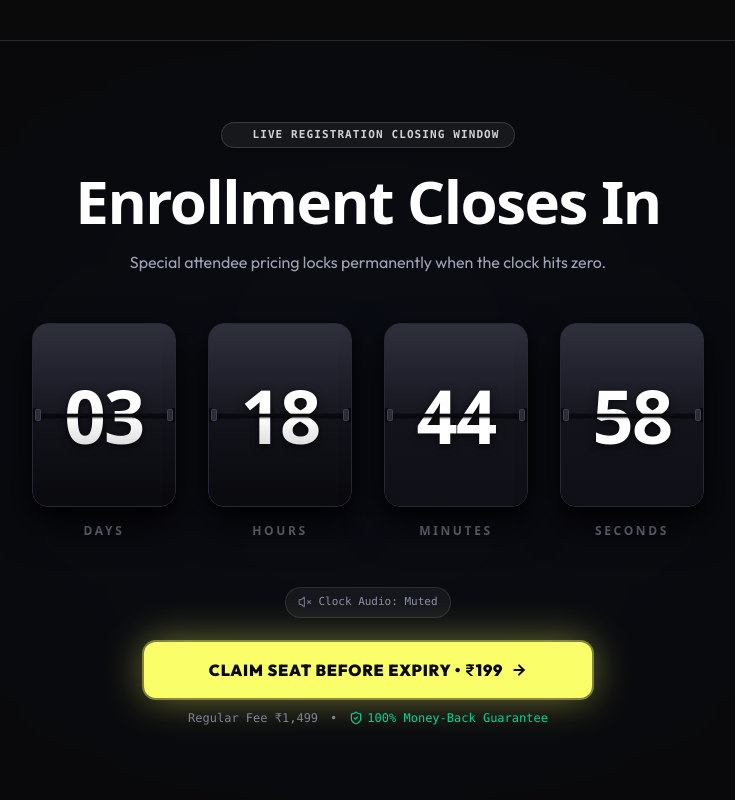
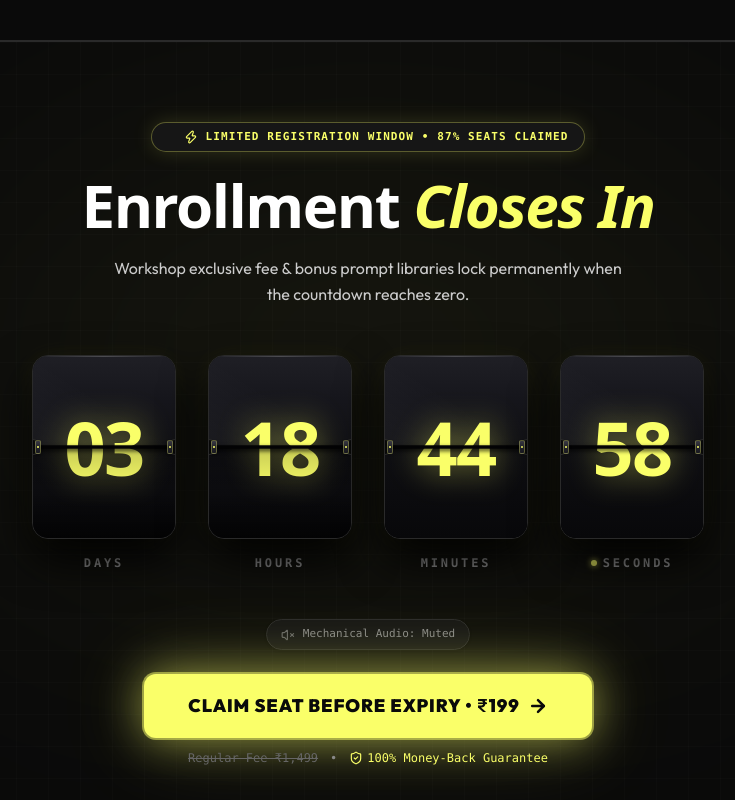
Before and after one commit to saasaisetup/aiwaychallenge, a Next.js app: page / in a window 1280 px wide. Shown: the part 1100-1900 px from the top of the page, without its empty margins (272-1007 px from the left). Built offline with nearby package versions, Linux system fonts and the light colour scheme; no server answers; a web font is replaced by a local one.

Commit message:
feat: upgrade mechanical split-flap flip clock to premium design in website colors (#faff69 voltage yellow & obsidian)

```diff
--- a/src/components/FlipCountdownTimer.tsx
+++ b/src/components/FlipCountdownTimer.tsx
@@ -1,22 +1,29 @@
 "use client";
 
 import React, { useState, useEffect, useRef } from "react";
-import { motion, AnimatePresence } from "framer-motion";
-import { ArrowRight, Volume2, VolumeX, ShieldCheck } from "lucide-react";
+import { motion } from "framer-motion";
+import { ArrowRight, Volume2, VolumeX, ShieldCheck, Zap } from "lucide-react";
 
 interface FlipDigitProps {
   current: string;
   previous: string;
   label: string;
   size?: "sm" | "md" | "lg";
+  isTickingUnit?: boolean;
 }
 
 /**
- * 3D Split-Flap Single Card Unit
- * Matches the uploaded screenshot with exact dark graphite cards,
- * horizontal split groove, left/right hinge notches, and realistic 3D flipping.
+ * Ultra-Premium 3D Mechanical Split-Flap Single Card
+ * Crafted with obsidian brushed carbon plates, ClickHouse Electric Voltage Yellow typography,
+ * precision-milled center groove with cutout notches, and mechanical hinge rivets.
  */
-function FlipCard({ current, previous, label, size = "md" }: FlipDigitProps) {
+function FlipCard({
+  current,
+  previous,
+  label,
+  size = "md",
+  isTickingUnit = false,
+}: FlipDigitProps) {
   const [flipping, setFlipping] = useState(false);
   const [displayPrevious, setDisplayPrevious] = useState(previous);
   const [displayCurrent, setDisplayCurrent] = useState(current);
@@ -51,63 +58,77 @@ function FlipCard({ current, previous, label, size = "md" }: FlipDigitProps) {
       : "text-4xl sm:text-5xl md:text-6xl lg:text-7xl";
 
   return (
-    <div className="flex flex-col items-center">
-      {/* 3D Card Container */}
-      <div className={`relative ${cardDimensions} select-none perspective-[1000px]`}>
-        {/* Outer Bevel & Deep Ambient Shadow */}
-        <div className="relative w-full h-full rounded-2xl overflow-hidden bg-[#16171f] border border-[#262835] shadow-[0_18px_38px_rgba(0,0,0,0.85),0_4px_12px_rgba(0,0,0,0.6)]">
+    <div className="flex flex-col items-center group">
+      {/* 3D Card Container with ClickHouse Voltage Aura */}
+      <div className={`relative ${cardDimensions} select-none perspective-[1200px]`}>
+        {/* Ambient Voltage Glow beneath card */}
+        <div className="absolute inset-0 rounded-2xl bg-[#faff69]/10 blur-xl opacity-0 group-hover:opacity-100 transition-opacity duration-500 pointer-events-none" />
+
+        {/* Outer Obsidian Frame with Hairline Border */}
+        <div className="relative w-full h-full rounded-2xl overflow-hidden bg-[#0e0e11] border border-[#2a2a2a] group-hover:border-[#faff69]/50 shadow-[0_20px_45px_rgba(0,0,0,0.95),0_0_25px_rgba(250,255,105,0.06)] transition-all duration-300">
 
           {/* ============================================================ */}
-          {/* LAYER 1: STATIC TOP (Shows Incoming/Current Value)            */}
+          {/* LAYER 1: STATIC TOP FLAP (Shows Incoming/Current Value)      */}
           {/* ============================================================ */}
-          <div className="absolute top-0 left-0 right-0 h-1/2 overflow-hidden bg-gradient-to-b from-[#1e202c] to-[#161720] border-b border-[#0b0c10]">
+          <div className="absolute top-0 left-0 right-0 h-1/2 overflow-hidden bg-gradient-to-b from-[#1f1f25] via-[#16161c] to-[#111115] border-b border-[#060608]">
+            {/* Top Specular Hairline Highlight */}
+            <div className="absolute inset-x-0 top-0 h-[1px] bg-gradient-to-r from-transparent via-white/20 to-transparent" />
+
+            {/* Subtle Diagonal Sheen */}
+            <div className="absolute inset-0 bg-gradient-to-tr from-white/[0.04] via-transparent to-transparent pointer-events-none" />
+
             <div className="absolute top-0 left-0 right-0 h-[200%] flex items-center justify-center">
-              <span className={`${fontSizes} font-black font-sans tracking-tight text-white drop-shadow-[0_2px_4px_rgba(0,0,0,0.7)]`}>
+              <span
+                className={`${fontSizes} font-black font-sans tracking-tight text-[#faff69] drop-shadow-[0_0_16px_rgba(250,255,105,0.45)]`}
+              >
                 {displayCurrent}
               </span>
             </div>
-            {/* Top Gloss Highlight */}
-            <div className="absolute inset-0 bg-gradient-to-b from-white/[0.07] to-transparent pointer-events-none" />
           </div>
 
           {/* ============================================================ */}
-          {/* LAYER 2: STATIC BOTTOM (Shows Outgoing/Previous Value)         */}
+          {/* LAYER 2: STATIC BOTTOM FLAP (Shows Outgoing/Previous Value)  */}
           {/* ============================================================ */}
-          <div className="absolute bottom-0 left-0 right-0 h-1/2 overflow-hidden bg-gradient-to-b from-[#13141b] to-[#0f1016] border-t border-[#0b0c10]">
+          <div className="absolute bottom-0 left-0 right-0 h-1/2 overflow-hidden bg-gradient-to-b from-[#0f0f13] to-[#08080a] border-t border-[#060608]">
             <div className="absolute bottom-0 left-0 right-0 h-[200%] flex items-center justify-center">
-              <span className={`${fontSizes} font-black font-sans tracking-tight text-white drop-shadow-[0_2px_4px_rgba(0,0,0,0.7)]`}>
+              <span
+                className={`${fontSizes} font-black font-sans tracking-tight text-[#faff69] drop-shadow-[0_0_16px_rgba(250,255,105,0.45)]`}
+              >
                 {displayPrevious}
               </span>
             </div>
-            {/* Bottom Inner Gradient Shadow */}
-            <div className="absolute inset-0 bg-gradient-to-t from-black/40 to-transparent pointer-events-none" />
+            {/* Deep Mechanical Inset Shadow */}
+            <div className="absolute inset-0 bg-gradient-to-t from-black/60 via-transparent to-black/20 pointer-events-none" />
           </div>
 
           {/* ============================================================ */}
-          {/* LAYER 3: FLIPPING TOP FLAP (Folds Down from 0° to -90°)       */}
+          {/* LAYER 3: FLIPPING TOP FLAP (Folds Down from 0° to -90°)     */}
           {/* ============================================================ */}
           {flipping && (
             <motion.div
               key={`top-${displayPrevious}-${displayCurrent}`}
               initial={{ rotateX: 0 }}
               animate={{ rotateX: -90 }}
-              transition={{ duration: 0.28, ease: "easeIn" }}
+              transition={{ duration: 0.28, ease: [0.4, 0, 0.2, 1] }}
               style={{
                 transformOrigin: "bottom",
                 backfaceVisibility: "hidden",
                 transformStyle: "preserve-3d",
               }}
-              className="absolute top-0 left-0 right-0 h-1/2 overflow-hidden bg-gradient-to-b from-[#1e202c] to-[#161720] border-b border-[#0b0c10] z-20"
+              className="absolute top-0 left-0 right-0 h-1/2 overflow-hidden bg-gradient-to-b from-[#1f1f25] via-[#16161c] to-[#111115] border-b border-[#060608] z-20"
             >
+              <div className="absolute inset-x-0 top-0 h-[1px] bg-gradient-to-r from-transparent via-white/20 to-transparent" />
               <div className="absolute top-0 left-0 right-0 h-[200%] flex items-center justify-center">
-                <span className={`${fontSizes} font-black font-sans tracking-tight text-white drop-shadow-[0_2px_4px_rgba(0,0,0,0.7)]`}>
+                <span
+                  className={`${fontSizes} font-black font-sans tracking-tight text-[#faff69] drop-shadow-[0_0_16px_rgba(250,255,105,0.45)]`}
+                >
                   {displayPrevious}
                 </span>
               </div>
-              {/* Darkening Shadow as Flap Rotates Away */}
+              {/* Dynamic Cast Shadow darkening as flap rotates away from light */}
               <motion.div
                 initial={{ opacity: 0 }}
-                animate={{ opacity: 0.65 }}
+                animate={{ opacity: 0.75 }}
                 transition={{ duration: 0.28, ease: "easeIn" }}
                 className="absolute inset-0 bg-black pointer-events-none"
               />
@@ -115,58 +136,69 @@ function FlipCard({ current, previous, label, size = "md" }: FlipDigitProps) {
           )}
 
           {/* ============================================================ */}
-          {/* LAYER 4: FLIPPING BOTTOM FLAP (Folds Down from 90° to 0°)      */}
+          {/* LAYER 4: FLIPPING BOTTOM FLAP (Folds Down from 90° to 0°)    */}
           {/* ============================================================ */}
           {flipping && (
             <motion.div
               key={`bottom-${displayPrevious}-${displayCurrent}`}
               initial={{ rotateX: 90 }}
               animate={{ rotateX: 0 }}
-              transition={{ duration: 0.28, delay: 0.27, ease: "easeOut" }}
+              transition={{ duration: 0.28, delay: 0.26, ease: [0.16, 1, 0.3, 1] }}
               style={{
                 transformOrigin: "top",
                 backfaceVisibility: "hidden",
                 transformStyle: "preserve-3d",
               }}
-              className="absolute bottom-0 left-0 right-0 h-1/2 overflow-hidden bg-gradient-to-b from-[#13141b] to-[#0f1016] border-t border-[#0b0c10] z-20"
+              className="absolute bottom-0 left-0 right-0 h-1/2 overflow-hidden bg-gradient-to-b from-[#0f0f13] to-[#08080a] border-t border-[#060608] z-20"
             >
               <div className="absolute bottom-0 left-0 right-0 h-[200%] flex items-center justify-center">
-                <span className={`${fontSizes} font-black font-sans tracking-tight text-white drop-shadow-[0_2px_4px_rgba(0,0,0,0.7)]`}>
+                <span
+                  className={`${fontSizes} font-black font-sans tracking-tight text-[#faff69] drop-shadow-[0_0_16px_rgba(250,255,105,0.45)]`}
+                >
                   {displayCurrent}
                 </span>
               </div>
-              {/* Lightening Shadow as Flap Lands */}
+              {/* Lightening Shadow clearing as flap lands */}
               <motion.div
-                initial={{ opacity: 0.55 }}
+                initial={{ opacity: 0.7 }}
                 animate={{ opacity: 0 }}
-                transition={{ duration: 0.28, delay: 0.27, ease: "easeOut" }}
+                transition={{ duration: 0.28, delay: 0.26, ease: "easeOut" }}
                 className="absolute inset-0 bg-black pointer-events-none"
               />
             </motion.div>
           )}
 
           {/* ============================================================ */}
-          {/* MECHANICAL HARDWARE: Center Slit & Left/Right Notches        */}
+          {/* PRECISION HARDWARE: Center Slit, Notches & Titanium Rivets  */}
           {/* ============================================================ */}
-          {/* Center Split Groove Line */}
-          <div className="absolute top-1/2 left-0 right-0 -translate-y-1/2 h-[2.5px] bg-[#090a0d] z-30 shadow-[0_1px_2px_rgba(0,0,0,0.9)]" />
+          {/* Center Split Milled Groove */}
+          <div className="absolute top-1/2 left-0 right-0 -translate-y-1/2 h-[3px] bg-[#050507] z-30 shadow-[0_2px_4px_rgba(0,0,0,0.95)] border-y border-black/80" />
 
-          {/* Left Cutout Notch */}
-          <div className="absolute left-0 top-1/2 -translate-y-1/2 -translate-x-1/2 w-3.5 h-3.5 rounded-full bg-[#0a0a0c] z-40 border border-black/40" />
-          {/* Left Mechanical Metal Hinge Tab */}
-          <div className="absolute left-0.5 top-1/2 -translate-y-1/2 w-1.5 h-3 rounded-[2px] bg-[#2a2c3a] border border-white/10 z-40 shadow-sm" />
+          {/* Left Semi-Circular Cutout Notch */}
+          <div className="absolute left-0 top-1/2 -translate-y-1/2 -translate-x-1/2 w-4 h-4 rounded-full bg-[#0a0a0a] z-40 border border-[#2a2a2a] shadow-inner" />
+          {/* Left Titanium Hinge Bracket with Yellow Accent Dot */}
+          <div className="absolute left-0.5 top-1/2 -translate-y-1/2 w-1.5 h-3.5 rounded-[2px] bg-gradient-to-b from-[#3a3a44] via-[#24242c] to-[#181820] border border-[#faff69]/30 z-40 shadow-sm flex items-center justify-center">
+            <span className="w-0.5 h-0.5 rounded-full bg-[#faff69]" />
+          </div>
 
-          {/* Right Cutout Notch */}
-          <div className="absolute right-0 top-1/2 -translate-y-1/2 translate-x-1/2 w-3.5 h-3.5 rounded-full bg-[#0a0a0c] z-40 border border-black/40" />
-          {/* Right Mechanical Metal Hinge Tab */}
-          <div className="absolute right-0.5 top-1/2 -translate-y-1/2 w-1.5 h-3 rounded-[2px] bg-[#2a2c3a] border border-white/10 z-40 shadow-sm" />
+          {/* Right Semi-Circular Cutout Notch */}
+          <div className="absolute right-0 top-1/2 -translate-y-1/2 translate-x-1/2 w-4 h-4 rounded-full bg-[#0a0a0a] z-40 border border-[#2a2a2a] shadow-inner" />
+          {/* Right Titanium Hinge Bracket with Yellow Accent Dot */}
+          <div className="absolute right-0.5 top-1/2 -translate-y-1/2 w-1.5 h-3.5 rounded-[2px] bg-gradient-to-b from-[#3a3a44] via-[#24242c] to-[#181820] border border-[#faff69]/30 z-40 shadow-sm flex items-center justify-center">
+            <span className="w-0.5 h-0.5 rounded-full bg-[#faff69]" />
+          </div>
         </div>
       </div>
 
-      {/* Label Underneath (DAYS, HOURS, MINUTES, SECONDS) */}
-      <span className="mt-3.5 sm:mt-4 text-[11px] sm:text-xs font-bold uppercase tracking-[0.22em] text-[#787c8e] font-sans">
-        {label}
-      </span>
+      {/* Luxury Monospace Label Underneath with Website Voltage Typography */}
+      <div className="mt-3.5 sm:mt-4 flex items-center gap-1.5">
+        {isTickingUnit && (
+          <span className="w-1.5 h-1.5 rounded-full bg-[#faff69] shadow-[0_0_6px_#faff69] animate-pulse" />
+        )}
+        <span className="text-[11px] sm:text-xs font-mono font-bold uppercase tracking-[0.24em] text-[#888888] group-hover:text-[#faff69] transition-colors">
+          {label}
+        </span>
+      </div>
     </div>
   );
 }
@@ -188,7 +220,7 @@ interface FlipCountdownTimerProps {
 
 export default function FlipCountdownTimer({
   title = "Enrollment Closes In",
-  subtitle = "Special attendee pricing locks permanently when the clock hits zero.",
+  subtitle = "Workshop exclusive fee & bonus prompt libraries lock permanently when the countdown reaches zero.",
   onOpenCheckout,
   showCTA = true,
   ctaText = "CLAIM SEAT BEFORE EXPIRY • ₹199",
@@ -201,48 +233,61 @@ export default function FlipCountdownTimer({
   initialSeconds = 4,
 }: FlipCountdownTimerProps) {
   const cardSize = size || (variant === "slides" || variant === "card" ? "sm" : "md");
+
   // Real seconds calculation starting from exact screenshot numbers: 03d 18h 45m 04s
   const totalStartingSeconds =
     initialDays * 86400 + initialHours * 3600 + initialMinutes * 60 + initialSeconds;
 
   const [secondsRemaining, setSecondsRemaining] = useState(totalStartingSeconds);
-  const [mounted, setMounted] = useState(false);
   const [soundEnabled, setSoundEnabled] = useState(false);
   const audioContextRef = useRef<AudioContext | null>(null);
 
-  // Audio click synthesizer for authentic mechanical split-flap click
+  // High-fidelity dual-click synthesizer for authentic Solari split-flap click
   const playMechanicalClick = () => {
     if (!soundEnabled) return;
     try {
       if (!audioContextRef.current) {
-        const AudioCtx = window.AudioContext || (window as unknown as { webkitAudioContext: typeof AudioContext }).webkitAudioContext;
+        const AudioCtx =
+          window.AudioContext ||
+          (window as unknown as { webkitAudioContext: typeof AudioContext }).webkitAudioContext;
         audioContextRef.current = new AudioCtx();
       }
       const ctx = audioContextRef.current;
       if (ctx.state === "suspended") ctx.resume();
 
-      const osc = ctx.createOscillator();
-      const gain = ctx.createGain();
+      const now = ctx.currentTime;
 
-      osc.type = "sine";
-      osc.frequency.setValueAtTime(800, ctx.currentTime);
-      osc.frequency.exponentialRampToValueAtTime(120, ctx.currentTime + 0.04);
+      // 1. Primary Flap Release Tick
+      const osc1 = ctx.createOscillator();
+      const gain1 = ctx.createGain();
+      osc1.type = "triangle";
+      osc1.frequency.setValueAtTime(1400, now);
+      osc1.frequency.exponentialRampToValueAtTime(320, now + 0.025);
+      gain1.gain.setValueAtTime(0.09, now);
+      gain1.gain.exponentialRampToValueAtTime(0.001, now + 0.025);
+      osc1.connect(gain1);
+      gain1.connect(ctx.destination);
+      osc1.start(now);
+      osc1.stop(now + 0.028);
 
-      gain.gain.setValueAtTime(0.08, ctx.currentTime);
-      gain.gain.exponentialRampToValueAtTime(0.001, ctx.currentTime + 0.04);
-
-      osc.connect(gain);
-      gain.connect(ctx.destination);
-
-      osc.start();
-      osc.stop(ctx.currentTime + 0.045);
+      // 2. Secondary Flap Land Slap
+      const osc2 = ctx.createOscillator();
+      const gain2 = ctx.createGain();
+      osc2.type = "sine";
+      osc2.frequency.setValueAtTime(480, now + 0.03);
+      osc2.frequency.exponentialRampToValueAtTime(80, now + 0.06);
+      gain2.gain.setValueAtTime(0.07, now + 0.03);
+      gain2.gain.exponentialRampToValueAtTime(0.001, now + 0.06);
+      osc2.connect(gain2);
+      gain2.connect(ctx.destination);
+      osc2.start(now + 0.03);
+      osc2.stop(now + 0.065);
     } catch {
-      // Audio autoplay policy fallback
+      // Audio policy safe fallback
     }
   };
 
   useEffect(() => {
-    setMounted(true);
     const interval = setInterval(() => {
       setSecondsRemaining((prev) => {
         if (prev <= 0) return 0;
@@ -290,32 +335,46 @@ export default function FlipCountdownTimer({
 
   const containerBg =
     variant === "slides"
-      ? "bg-[#070e2b]/90 backdrop-blur-xl border border-white/20 rounded-3xl p-6 sm:p-8 shadow-2xl"
+      ? "bg-[#070e2b]/95 backdrop-blur-xl border border-white/20 rounded-3xl p-6 sm:p-8 shadow-2xl"
       : variant === "card"
       ? "bg-transparent py-4"
-      : "bg-[#0a0a0c] py-14 sm:py-20";
+      : "bg-[#0a0a0a] py-14 sm:py-20 border-y border-[#2a2a2a]";
 
   return (
     <section className={`relative overflow-hidden ${containerBg} text-white`}>
-      {/* Background Radial Glow */}
-      <div className="absolute top-1/2 left-1/2 -translate-x-1/2 -translate-y-1/2 w-[700px] h-[350px] bg-blue-600/[0.05] blur-[140px] pointer-events-none rounded-full" />
+      {/* ClickHouse Electric Yellow Ambient Voltage Bloom (Matches Website Colors) */}
+      <div className="absolute top-1/2 left-1/2 -translate-x-1/2 -translate-y-1/2 w-[850px] h-[400px] bg-gradient-to-b from-[#faff69]/15 via-[#faff69]/5 to-transparent blur-[160px] pointer-events-none rounded-full" />
+
+      {/* Cyber Grid Texture Overlay */}
+      <div className="absolute inset-0 cyber-grid pointer-events-none opacity-40" />
 
       <div className="max-w-5xl mx-auto px-4 sm:px-6 relative z-10">
-        {/* Top Urgency Header */}
-        <div className={`text-center max-w-2xl mx-auto ${variant === "slides" || variant === "card" ? "mb-6 sm:mb-8" : "mb-8 sm:mb-12"}`}>
-          {/* Subtle Live Status Pill */}
-          <div className="inline-flex items-center gap-2 px-3.5 py-1 rounded-full bg-white/[0.06] border border-white/15 text-[11px] font-mono font-semibold tracking-widest uppercase text-white/80 mb-3 sm:mb-4 shadow-sm">
-            <span className="w-2 h-2 rounded-full bg-red-500 animate-ping inline-block" />
-            <span>LIVE REGISTRATION CLOSING WINDOW</span>
+        {/* Top Urgency Header in Website Brand Colors */}
+        <div
+          className={`text-center max-w-2xl mx-auto ${
+            variant === "slides" || variant === "card" ? "mb-6 sm:mb-8" : "mb-8 sm:mb-12"
+          }`}
+        >
+          {/* Pulsing Electric Yellow Live Status Pill */}
+          <div className="inline-flex items-center gap-2 px-4 py-1.5 rounded-full bg-[#161616] border border-[#faff69]/30 text-[11px] font-mono font-bold tracking-widest uppercase text-[#faff69] mb-4 shadow-[0_0_20px_rgba(250,255,105,0.15)]">
+            <span className="w-2 h-2 rounded-full bg-[#faff69] animate-ping inline-block shadow-[0_0_8px_#faff69]" />
+            <Zap className="w-3.5 h-3.5 text-[#faff69]" />
+            <span>LIMITED REGISTRATION WINDOW • 87% SEATS CLAIMED</span>
           </div>
 
-          {/* Exact Headline from Uploaded Screenshot */}
-          <h2 className={`${variant === "slides" ? "text-2xl sm:text-4xl md:text-5xl font-editorial" : "text-3xl sm:text-5xl md:text-6xl font-extrabold font-sans"} text-white tracking-tight leading-tight`}>
-            {title}
+          {/* Exact Headline in ClickHouse Luxury Typography */}
+          <h2
+            className={`${
+              variant === "slides"
+                ? "text-2xl sm:text-4xl md:text-5xl font-editorial"
+                : "text-3xl sm:text-5xl md:text-6xl font-extrabold font-sans"
+            } text-white tracking-tight leading-tight`}
+          >
+            Enrollment <span className="text-[#faff69] italic">Closes In</span>
           </h2>
 
           {subtitle && (
-            <p className="mt-2.5 text-xs sm:text-sm md:text-base text-[#9fa3b4] font-normal leading-relaxed max-w-lg mx-auto">
+            <p className="mt-3 text-xs sm:text-sm md:text-base text-[#cccccc] font-normal leading-relaxed max-w-lg mx-auto">
               {subtitle}
             </p>
           )}
@@ -351,46 +410,47 @@ export default function FlipCountdownTimer({
             previous={previousFormatted.seconds}
             label="SECONDS"
             size={cardSize}
+            isTickingUnit={true}
           />
         </div>
 
-        {/* Optional Sound Effect Toggle & Action Section */}
+        {/* Sound Effect Toggle & Action Section */}
         <div className="mt-10 sm:mt-12 flex flex-col items-center justify-center gap-4">
           <div className="flex items-center gap-4">
             <button
               onClick={() => setSoundEnabled((prev) => !prev)}
-              className="inline-flex items-center gap-1.5 px-3 py-1.5 rounded-full bg-white/[0.05] hover:bg-white/[0.1] border border-white/10 text-[11px] font-mono text-[#8b8fa3] hover:text-white transition-colors cursor-pointer"
-              title="Toggle authentic mechanical split-flap click sound"
+              className="inline-flex items-center gap-2 px-3.5 py-1.5 rounded-full bg-[#161616] hover:bg-[#202020] border border-[#2a2a2a] hover:border-[#faff69]/40 text-[11px] font-mono text-[#888888] hover:text-[#faff69] transition-all cursor-pointer shadow-sm"
+              title="Toggle authentic mechanical split-flap audio click"
             >
               {soundEnabled ? (
                 <>
-                  <Volume2 className="w-3.5 h-3.5 text-emerald-400" />
-                  <span>Clock Audio: ON</span>
+                  <Volume2 className="w-3.5 h-3.5 text-[#faff69]" />
+                  <span className="text-white font-semibold">Mechanical Audio: ON</span>
                 </>
               ) : (
                 <>
-                  <VolumeX className="w-3.5 h-3.5 text-[#6c7082]" />
-                  <span>Clock Audio: Muted</span>
+                  <VolumeX className="w-3.5 h-3.5 text-[#666666]" />
+                  <span>Mechanical Audio: Muted</span>
                 </>
               )}
             </button>
           </div>
 
-          {/* High Converting Action CTA */}
+          {/* High Converting Action CTA in Website Electric Voltage Yellow */}
           {showCTA && onOpenCheckout && (
             <div className="w-full max-w-md mx-auto mt-2">
               <button
                 onClick={onOpenCheckout}
-                className="w-full py-4 px-6 rounded-xl text-sm sm:text-base font-black bg-[#faff69] text-[#0a0a0a] hover:bg-[#f5fa4f] hover:scale-[1.02] active:scale-[0.98] transition-all duration-200 cursor-pointer uppercase tracking-wider flex items-center justify-center gap-2 shadow-[0_0_40px_rgba(250,255,105,0.45)] hover:shadow-[0_0_60px_rgba(250,255,105,0.7)] ring-2 ring-[#faff69]/40"
+                className="w-full py-4.5 px-6 rounded-xl text-base sm:text-lg font-black bg-[#faff69] text-[#0a0a0a] hover:bg-[#f6fb4a] hover:scale-[1.02] active:scale-[0.98] transition-all duration-200 cursor-pointer uppercase tracking-wider flex items-center justify-center gap-2 shadow-[0_0_45px_rgba(250,255,105,0.55),0_0_90px_rgba(250,255,105,0.2)] hover:shadow-[0_0_65px_rgba(250,255,105,0.8)] ring-2 ring-[#faff69]/50"
               >
                 <span>{ctaText}</span>
-                <ArrowRight className="w-4 h-4 stroke-[3]" />
+                <ArrowRight className="w-5 h-5 stroke-[3]" />
               </button>
 
-              <div className="mt-3 flex items-center justify-center gap-3 text-xs text-[#7d8296] font-mono">
-                <span>{priceText}</span>
+              <div className="mt-3 flex items-center justify-center gap-3 text-xs text-[#888888] font-mono">
+                <span className="line-through text-[#666666]">{priceText}</span>
                 <span>•</span>
-                <span className="flex items-center gap-1 text-emerald-400">
+                <span className="flex items-center gap-1 text-[#faff69]">
                   <ShieldCheck className="w-3.5 h-3.5" />
                   100% Money-Back Guarantee
                 </span>
```
